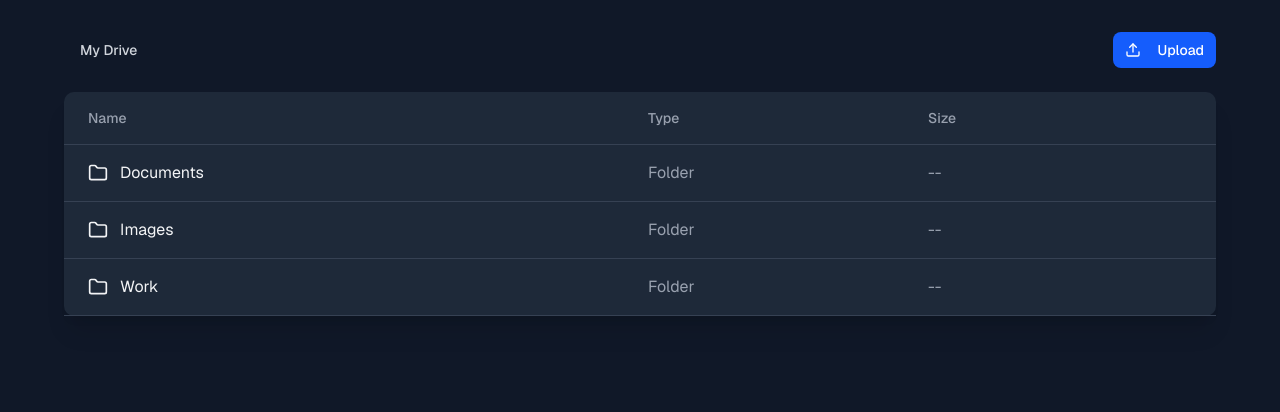
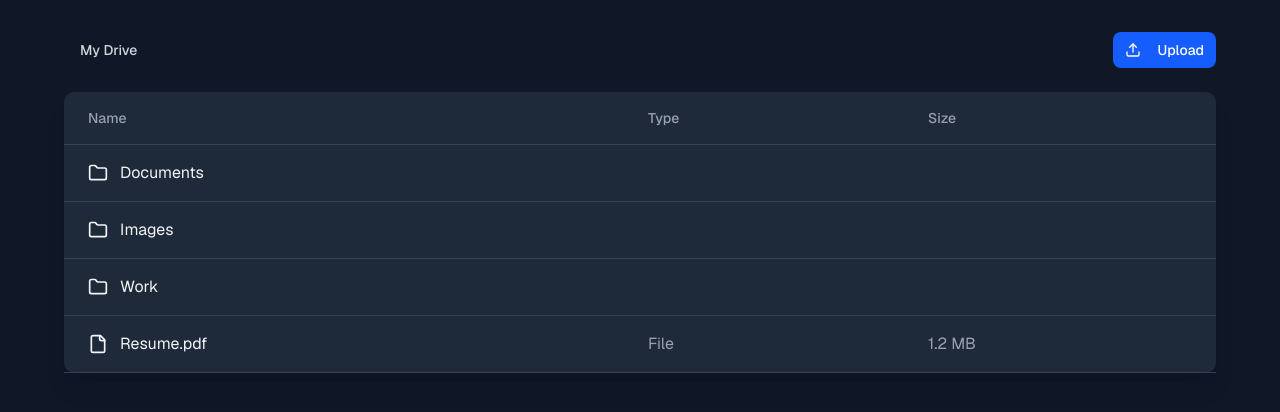
Before and after one commit to EderDev30/drive-tutorial, a Next.js app: page / in a window 1280 px wide. Shown: the top 412 px of the page. Built offline with nearby package versions, Linux system fonts and the light colour scheme.

Commit message:
Update mock data

```diff
--- /dev/null
+++ b/src/app/file-row.tsx
@@ -0,0 +1,55 @@
+import { Folder as FolderIcon, FileIcon } from "lucide-react";
+import Link from "next/link";
+import type { Folder, File } from "~/lib/mock-data";
+
+export function FileRow(props: { file: File }) {
+  const { file } = props;
+  return (
+    <li
+      key={file.id}
+      className="hover:bg-gray-750 border-b border-gray-700 px-6 py-4"
+    >
+      <div className="grid grid-cols-12 items-center gap-4">
+        <div className="col-span-6 flex items-center">
+          <Link
+            href={file.url}
+            className="flex items-center text-gray-100 hover:text-blue-400"
+          >
+            <FileIcon className="mr-3" size={20} />
+            {file.name}
+          </Link>
+        </div>
+        <div className="col-span-3 text-gray-400">{"File"}</div>
+        <div className="col-span-3 text-gray-400">{file.size}</div>
+      </div>
+    </li>
+  );
+}
+
+export function FolderRow(props: {
+  folder: Folder;
+  handleFolderClick: () => void;
+}) {
+  const { folder, handleFolderClick } = props;
+
+  return (
+    <li
+      key={folder.id}
+      className="hover:bg-gray-750 border-b border-gray-700 px-6 py-4"
+    >
+      <div className="grid grid-cols-12 items-center gap-4">
+        <div className="col-span-6 flex items-center">
+          <button
+            onClick={() => handleFolderClick()}
+            className="flex items-center text-gray-100 hover:text-blue-400"
+          >
+            <FolderIcon className="mr-3" size={20} />
+            {folder.name}
+          </button>
+        </div>
+        <div className="col-span-3 text-gray-400"></div>
+        <div className="col-span-3 text-gray-400"></div>
+      </div>
+    </li>
+  );
+}
--- a/src/app/page.tsx
+++ b/src/app/page.tsx
@@ -1,38 +1,43 @@
 "use client";
 
-import { useState } from "react";
-import { mockFiles } from "../lib/mock-data";
+import { useMemo, useState } from "react";
+import { mockFiles, mockFolders } from "../lib/mock-data";
 import { Folder, FileIcon, Upload, ChevronRight } from "lucide-react";
 import Link from "next/link";
 import { Button } from "~/components/ui/button";
+import { FileRow, FolderRow } from "./file-row";
 
 export default function GoogleDriveClone() {
-  const [currentFolder, setCurrentFolder] = useState<string | null>(null);
+  const [currentFolder, setCurrentFolder] = useState<string | null>("root");
 
   const getCurrentFiles = () => {
     return mockFiles.filter((file) => file.parent === currentFolder);
+  };
+
+  const getCurrentFolders = () => {
+    return mockFolders.filter((folder) => folder.parent === currentFolder);
   };
 
   const handleFolderClick = (folderId: string) => {
     setCurrentFolder(folderId);
   };
 
-  const getBreadcrumbs = () => {
+  const breadcrumbs = useMemo(() => {
     const breadcrumbs = [];
     let currentId = currentFolder;
 
-    while (currentId !== null) {
-      const folder = mockFiles.find((file) => file.id === currentId);
+    while (currentId !== "root") {
+      const folder = mockFolders.find((folder) => folder.id === currentId);
       if (folder) {
         breadcrumbs.unshift(folder);
-        currentId = folder.parent;
+        currentId = folder.parent ?? "root";
       } else {
         break;
       }
     }
 
     return breadcrumbs;
-  };
+  }, [currentFolder]);
 
   const handleUpload = () => {
     alert("Upload functionality would be implemented here");
@@ -44,13 +49,13 @@
         <div className="mb-6 flex items-center justify-between">
           <div className="flex items-center">
             <Button
-              onClick={() => setCurrentFolder(null)}
+              onClick={() => setCurrentFolder("root")}
               variant="ghost"
               className="mr-2 text-gray-300 hover:text-white"
             >
               My Drive
             </Button>
-            {getBreadcrumbs().map((folder, index) => (
+            {breadcrumbs.map((folder) => (
               <div key={folder.id} className="flex items-center">
                 <ChevronRight className="mx-2 text-gray-500" size={16} />
                 <Button
@@ -80,39 +85,15 @@
             </div>
           </div>
           <ul>
+            {getCurrentFolders().map((folder) => (
+              <FolderRow
+                key={folder.id}
+                folder={folder}
+                handleFolderClick={() => handleFolderClick(folder.id)}
+              />
+            ))}
             {getCurrentFiles().map((file) => (
-              <li
-                key={file.id}
-                className="hover:bg-gray-750 border-b border-gray-700 px-6 py-4"
-              >
-                <div className="grid grid-cols-12 items-center gap-4">
-                  <div className="col-span-6 flex items-center">
-                    {file.type === "folder" ? (
-                      <button
-                        onClick={() => handleFolderClick(file.id)}
-                        className="flex items-center text-gray-100 hover:text-blue-400"
-                      >
-                        <Folder className="mr-3" size={20} />
-                        {file.name}
-                      </button>
-                    ) : (
-                      <Link
-                        href={file.url ?? "#"}
-                        className="flex items-center text-gray-100 hover:text-blue-400"
-                      >
-                        <FileIcon className="mr-3" size={20} />
-                        {file.name}
-                      </Link>
-                    )}
-                  </div>
-                  <div className="col-span-3 text-gray-400">
-                    {file.type === "folder" ? "Folder" : "File"}
-                  </div>
-                  <div className="col-span-3 text-gray-400">
-                    {file.type === "folder" ? "--" : "2 MB"}
-                  </div>
-                </div>
-              </li>
+              <FileRow key={file.id} file={file} />
             ))}
           </ul>
         </div>
--- a/src/lib/mock-data.ts
+++ b/src/lib/mock-data.ts
@@ -1,21 +1,74 @@
 export interface File {
-  id: string
-  name: string
-  type: "file" | "folder"
-  url?: string
-  parent: string | null
-  size?: string
+  id: string;
+  name: string;
+  type: "file";
+  url: string;
+  parent: string;
+  size: string;
 }
 
+export type Folder = {
+  id: string;
+  name: string;
+  type: "folder";
+  parent: string | null;
+};
+
+export const mockFolders: Folder[] = [
+  { id: "root", name: "root", type: "folder", parent: null },
+  { id: "1", name: "Documents", type: "folder", parent: "root" },
+  { id: "2", name: "Images", type: "folder", parent: "root" },
+  { id: "3", name: "Work", type: "folder", parent: "root" },
+  { id: "8", name: "Presentations", type: "folder", parent: "3" },
+];
+
 export const mockFiles: File[] = [
-  { id: "1", name: "Documents", type: "folder", parent: null },
-  { id: "2", name: "Images", type: "folder", parent: null },
-  { id: "3", name: "Work", type: "folder", parent: null },
-  { id: "4", name: "Resume.pdf", type: "file", url: "/files/resume.pdf", parent: "1", size: "1.2 MB" },
-  { id: "5", name: "Project Proposal.docx", type: "file", url: "/files/proposal.docx", parent: "1", size: "2.5 MB" },
-  { id: "6", name: "Vacation.jpg", type: "file", url: "/files/vacation.jpg", parent: "2", size: "3.7 MB" },
-  { id: "7", name: "Profile Picture.png", type: "file", url: "/files/profile.png", parent: "2", size: "1.8 MB" },
-  { id: "8", name: "Presentations", type: "folder", parent: "3" },
-  { id: "9", name: "Q4 Report.pptx", type: "file", url: "/files/q4-report.pptx", parent: "8", size: "5.2 MB" },
-  { id: "10", name: "Budget.xlsx", type: "file", url: "/files/budget.xlsx", parent: "3", size: "1.5 MB" },
-]
+  {
+    id: "4",
+    name: "Resume.pdf",
+    type: "file",
+    url: "/files/resume.pdf",
+    parent: "root",
+    size: "1.2 MB",
+  },
+  {
+    id: "5",
+    name: "Project Proposal.docx",
+    type: "file",
+    url: "/files/proposal.docx",
+    parent: "1",
+    size: "2.5 MB",
+  },
+  {
+    id: "6",
+    name: "Vacation.jpg",
+    type: "file",
+    url: "/files/vacation.jpg",
+    parent: "2",
+    size: "3.7 MB",
+  },
+  {
+    id: "7",
+    name: "Profile Picture.png",
+    type: "file",
+    url: "/files/profile.png",
+    parent: "2",
+    size: "1.8 MB",
+  },
+  {
+    id: "9",
+    name: "Q4 Report.pptx",
+    type: "file",
+    url: "/files/q4-report.pptx",
+    parent: "8",
+    size: "5.2 MB",
+  },
+  {
+    id: "10",
+    name: "Budget.xlsx",
+    type: "file",
+    url: "/files/budget.xlsx",
+    parent: "3",
+    size: "1.5 MB",
+  },
+];
```
